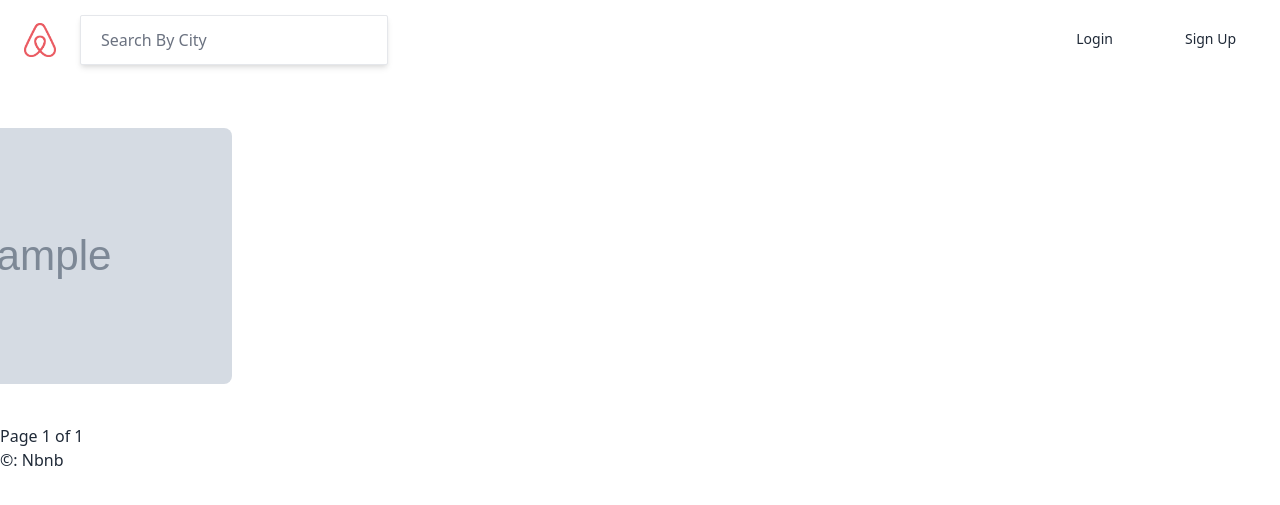
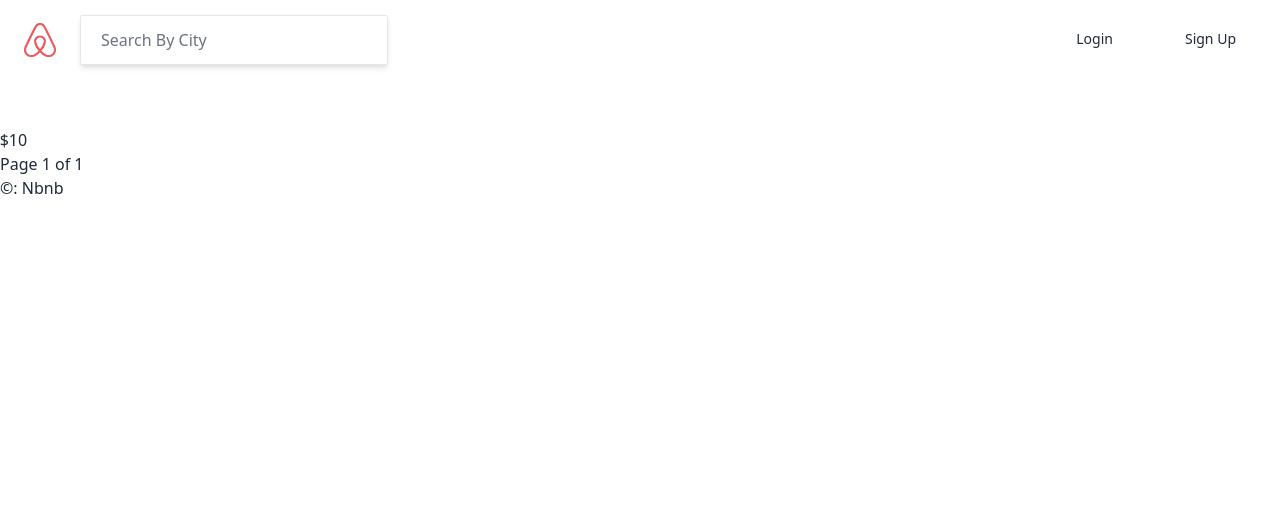
Before and after one commit to Kyedonghwan/airbnb-clone, a Django app: page / in a window 1280 px wide; the page is wider, and only the part inside the window is pictured. Shown: the top 505 px of that part. Run offline with Django 3.2, Linux system fonts and the light colour scheme; tables that the repository leaves empty hold one stand-in row (values such as "Sample post"); grey boxes marked "Sample" are stand-in pictures; style sheets or scripts are compiled from the project's sources.

Commit message:
20210112

```diff
--- a/rooms/models.py
+++ b/rooms/models.py
@@ -106,7 +106,7 @@ class Room(core_models.TimeStampedModel):
 
     def first_photo(self):
         (photo,) = self.photos.all()[:1]
-        return photo.file.url
+        print(photo.file.url)
 
 
 # Create your models here.
--- a/templates/partials/room_card.html
+++ b/templates/partials/room_card.html
@@ -1,3 +1,4 @@
-<div class="w-1/4 mb-10 px-2">
-    <div class="w-full h-64 bg-cover bg-center rounded-lg " style="background-image: url({{room.first_photo}});"></div>
-</div>
+<a href="{% url "rooms:detail" room.pk %}">
+    {{room.first_photo}}
+    {{room.name}} / ${{room.price}}
+</a>
```
